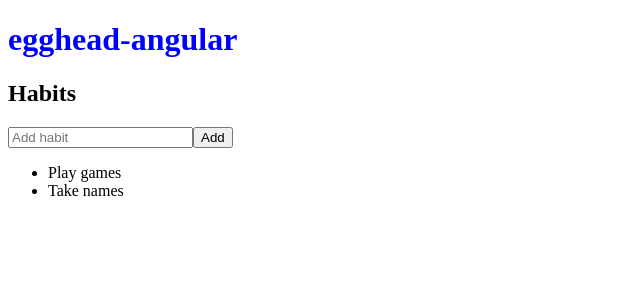
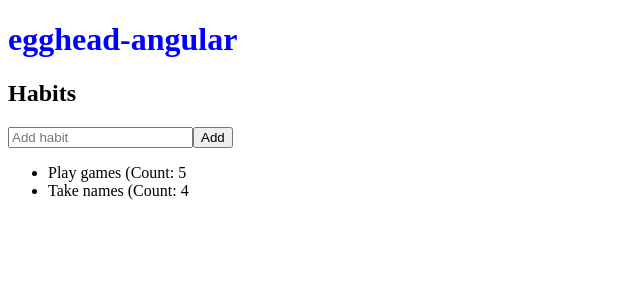
Before and after one commit to JoseHdez2/2021-03-angular-basics, an Angular app: page / in a window 1280 px wide. Shown: the top 300 px of the page, without its empty margins (0-640 px from the left). Built offline with nearby package versions, Linux system fonts and the light colour scheme.

Commit message:
step 7: types

```diff
--- a/src/app/habit-item/habit-item.component.ts
+++ b/src/app/habit-item/habit-item.component.ts
@@ -1,13 +1,14 @@
 import { Component, Input, OnInit } from '@angular/core';
+import { Habit } from '../habit';
 
 @Component({
   selector: 'app-habit-item',
-  template: `<li>{{habit.title}}</li>`,
+  template: `<li>{{habit.title}} (Count: {{habit.count}}</li>`,
   styles: [
   ]
 })
 export class HabitItemComponent implements OnInit {
-  @Input() habit;
+  @Input() habit: Habit;
   constructor() { }
 
   ngOnInit(): void {
--- a/src/app/habit-list/habit-list.component.ts
+++ b/src/app/habit-list/habit-list.component.ts
@@ -1,6 +1,7 @@
 import { Component, OnInit } from '@angular/core';
 import { FormBuilder } from '@angular/forms';
 import { Observable } from 'rxjs';
+import { Habit } from '../habit';
 import { HabitService } from '../habit.service';
 
 @Component({
@@ -16,7 +17,7 @@ import { HabitService } from '../habit.service';
   ]
 })
 export class HabitListComponent implements OnInit {
-  habits: Observable<any>
+  habits: Observable<Habit[]>;
 
   constructor(private habitService: HabitService) {}
 
--- a/src/app/habit.service.ts
+++ b/src/app/habit.service.ts
@@ -1,24 +1,27 @@
 import { Injectable } from '@angular/core';
 import { Observable, of } from 'rxjs';
+import { Habit } from './habit';
 
 @Injectable({
   providedIn: 'root'
 })
 export class HabitService {
-  habits = [
+  habits: Habit[] = [
     {
       id: 1,
-      title: "Play games"
+      title: "Play games",
+      count: 5
     },
     {
       id: 2,
-      title: "Take names"
+      title: "Take names",
+      count: 4
     }
   ]
 
   constructor() { }
 
-  getHabits() : Observable<any> {
+  getHabits() : Observable<Habit[]> {
     return of(this.habits);
   }
 
--- /dev/null
+++ b/src/app/habit.ts
@@ -0,0 +1,5 @@
+export interface Habit {
+    id: number;
+    title: string;
+    count: number;
+}
```
